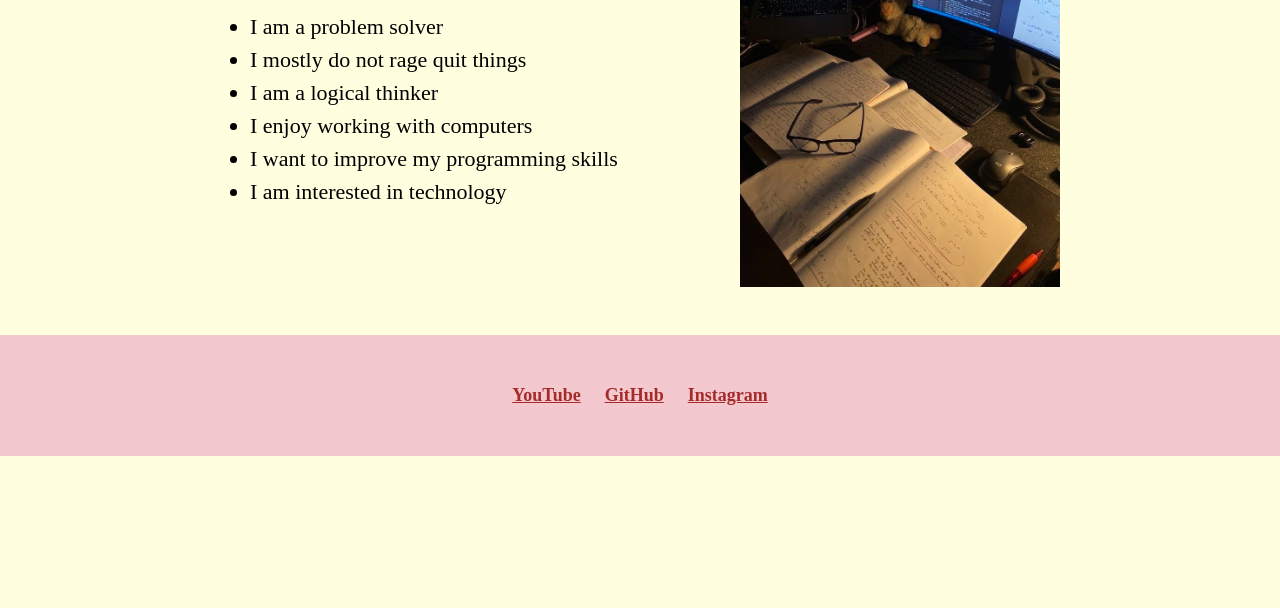
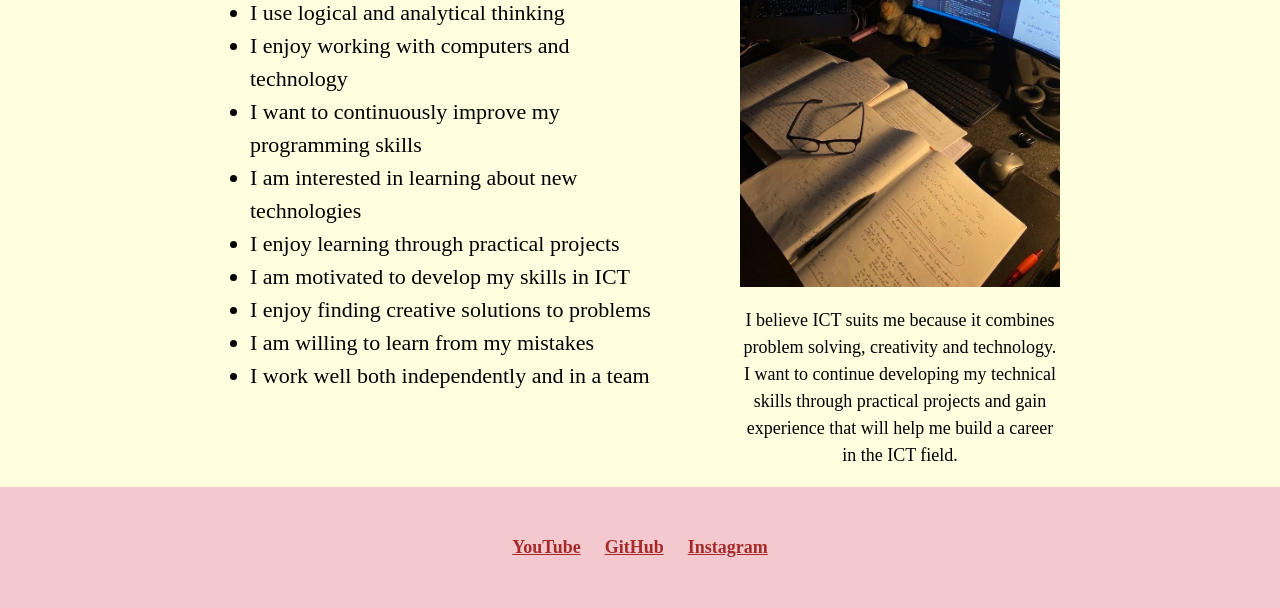
Before and after one commit to zainabraheem185-ux/zainabraheem.185-ux.io, a plain HTML site: page ict.html in a window 1280 px wide. Shown: the part 344-952 px from the top of the page. Before the commit the page ends 800 px from the top, so only its background shows below. Drawn offline with Linux system fonts and the light colour scheme.

Commit message:
changes to the ict pg

```diff
--- a/ict.html
+++ b/ict.html
@@ -33,23 +33,41 @@
 
 
                     <ul>
-                        <li>I am a problem solver</li>
-                        <li>I mostly do not rage quit things</li>
-                        <li>I am a logical thinker</li>
-                        <li>I enjoy working with computers</li>
-                        <li>I want to improve my programming skills</li>
-                        <li>I am interested in technology</li>
-
+                        <li>I am a strong problem solver</li>
+                        <li>I approach challenges with persistence</li>
+                        <li>I use logical and analytical thinking</li>
+                        <li>I enjoy working with computers and technology</li>
+                        <li>I want to continuously improve my programming skills</li>
+                        <li>I am interested in learning about new technologies</li>
+                        <li>I enjoy learning through practical projects</li>
+                        <li>I am motivated to develop my skills in ICT</li>
+                        <li>I enjoy finding creative solutions to problems</li>
+                        <li>I am willing to learn from my mistakes</li>
+                        <li>I work well both independently and in a team</li>
                     </ul>
 
 
                 </div>
 
 
+
+
             </div>
-            <img src="ict.jpeg" alt="ICT">
+            <div class="ICT-image">
+                <img src="ict.jpeg" alt="ICT">
+
+                <p>
+                    I believe ICT suits me because it combines problem solving, creativity and technology.
+                    I want to continue developing my technical skills through practical projects and
+                    gain experience that will help me build a career in the ICT field.
+                </p>
+            </div>
 
         </div>
+
+
+
+
 
     </main>
 
--- a/style.css
+++ b/style.css
@@ -184,7 +184,7 @@ h4 {
 
 .ICT-content {
     display: flex;
-    align-items: center;
+    align-items: flex-start;
     justify-content: center;
     gap: 70px;
     width: 900px;
@@ -213,8 +213,18 @@ h4 {
     margin: 0;
 }
 
-.ICT-content img {
+.ICT-image {
+    width: 320px;
+    text-align: center;
+}
+
+.ICT-image img {
     width: 320px;
     height: auto;
-    flex-shrink: 0;
 }
+
+.ICT-image p {
+    font-size: 18px;
+    line-height: 1.5;
+    margin-top: 20px;
+}
```
Also changed, not shown: 1 other file.
